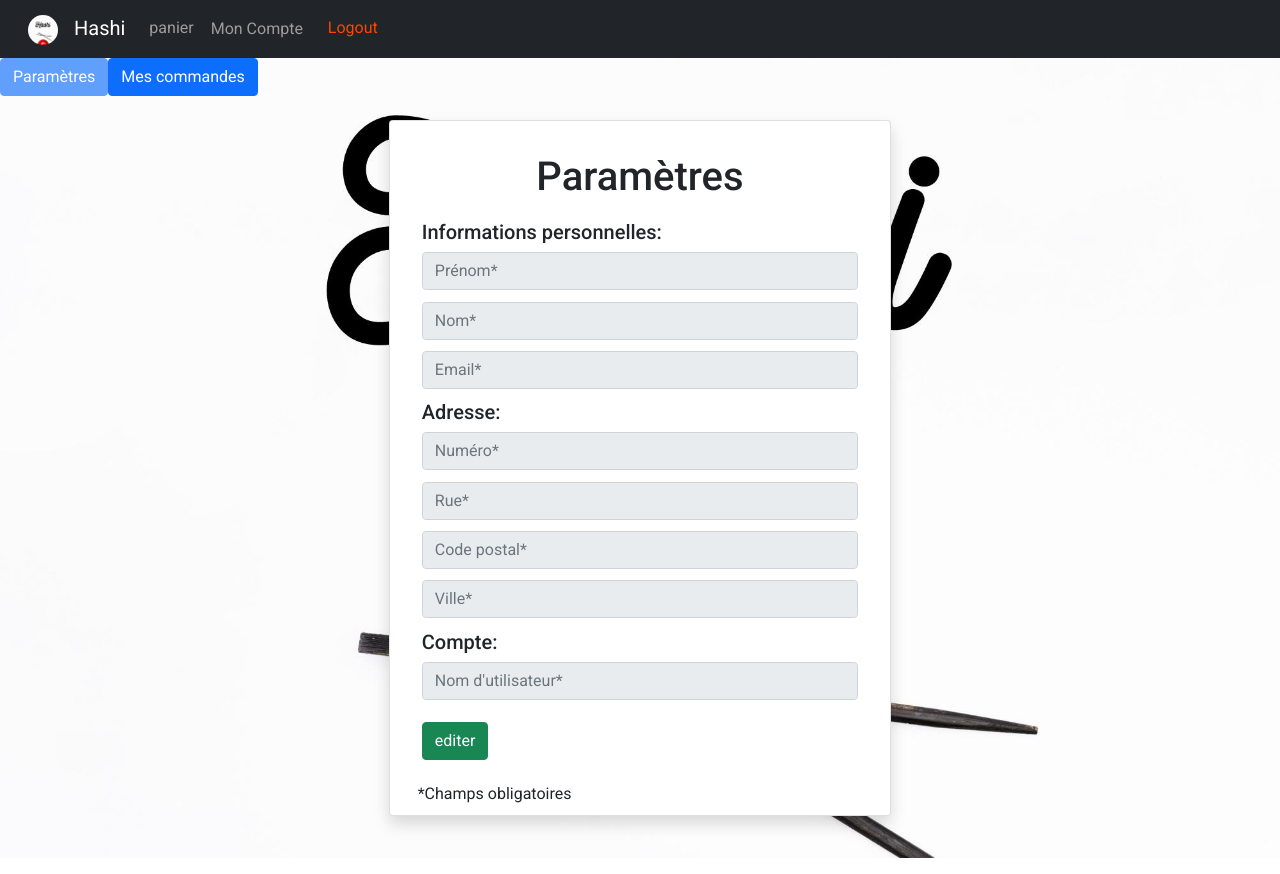
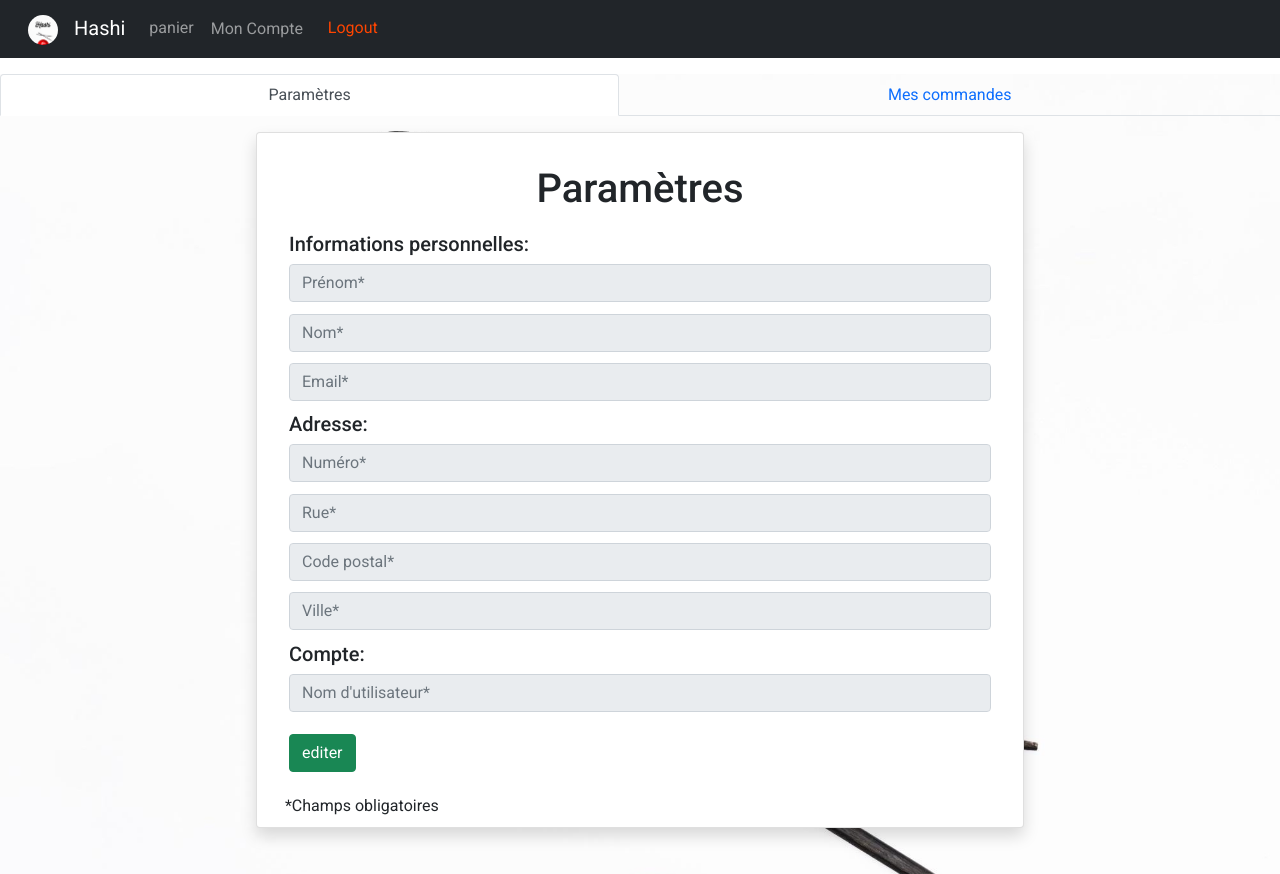
Before and after one commit to LouisBPro/ProjetFinalFormation, an Angular app in the folder HashiAngular/: page /client/1 in a window 1280 px wide. Built offline with nearby package versions, Linux system fonts and the light colour scheme; sample sign-in values are in the browser's storage.

Commit message:
button mon compte

```diff
--- a/HashiAngular/src/app/client/edit-client/edit-client.component.html
+++ b/HashiAngular/src/app/client/edit-client/edit-client.component.html
@@ -1,9 +1,7 @@
-<div class="container-fluid">
-  <br />
 <form (ngSubmit)="save()" [formGroup]="_form">
   <div
     class="card mx-auto shadow p-3 mb-5"
-      style="width: 40%; line-height: 0.3cm"
+    style="width: 60%; line-height: 0.3cm;"
   >
     <div class="card-body">
       <h1 *ngIf="edition" class="card-title text-center">Editer</h1>
@@ -183,4 +181,3 @@
     <span> &nbsp; &nbsp;*Champs obligatoires</span>
   </div>
 </form>
-</div>
--- a/HashiAngular/src/app/client/parametres-client/parametres-client.component.html
+++ b/HashiAngular/src/app/client/parametres-client/parametres-client.component.html
@@ -1,8 +1,25 @@
-<button (click)="getParams()" class="btn btn-primary" [disabled]="parametre">
+<ul class="nav nav-tabs nav-fill mt-3">
+  <li class="nav-item">
+    <button
+      class="nav-link active"
+      (click)="getParams()"
+      [disabled]="parametre"
+      aria-current="page"
+    >
+      Paramètres
+    </button>
+  </li>
+  <li class="nav-item">
+    <button (click)="getCommandes()" class="nav-link">Mes commandes</button>
+  </li>
+</ul>
+<!-- <button (click)="getParams()" class="btn btn-primary" [disabled]="parametre">
   Paramètres
 </button>
 <button (click)="getCommandes()" class="btn btn-primary" [disabled]="commandes">
   Mes commandes
-</button>
-<div *ngIf="parametre"><app-edit-client></app-edit-client></div>
-<div *ngIf="commandes"><app-commandes-client></app-commandes-client></div>
+</button> -->
+<div class="mt-3" *ngIf="parametre"><app-edit-client></app-edit-client></div>
+<div class="mt-3" *ngIf="commandes">
+  <app-commandes-client></app-commandes-client>
+</div>
```
Lines whose indentation alone changed are shown as unchanged.
